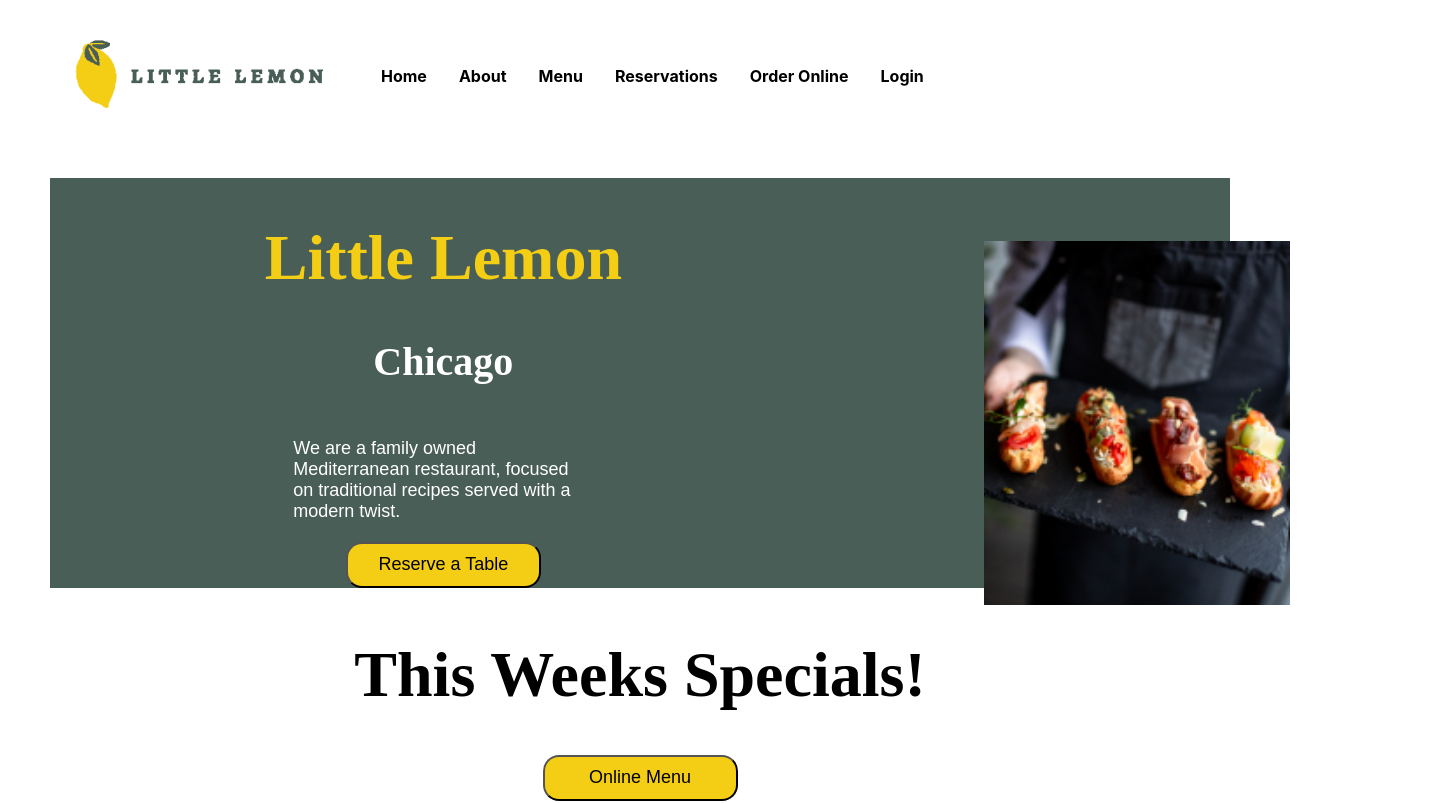
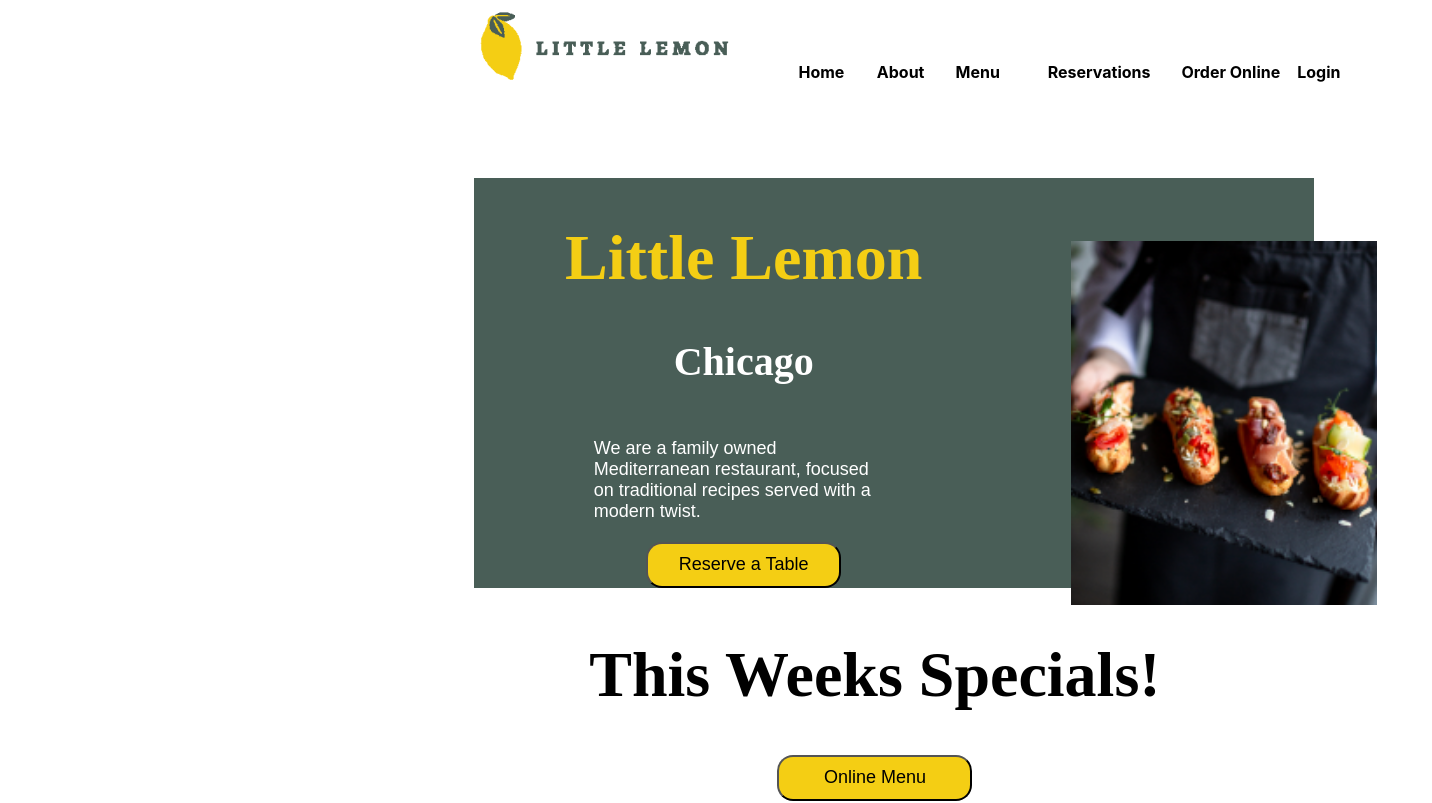
Before and after one commit to gefen87/Aug.2023, a React (Create React App) app: page / in a window 1280 px wide. Shown: the top 803 px of the page, 1432 px wide, since content can reach past the window. Built offline with nearby package versions, Linux system fonts and the light colour scheme.

Commit message:
as of 30.6 19.10 hrs

```diff
--- a/src/App.js
+++ b/src/App.js
@@ -23,7 +23,8 @@
         <button>Online Menu</button>
         <div className='part'
         style={{display:"flex", width: "200px", height: "100px",
-        margin:"12rem", gap: "5rem", alignItems: "center"}}>
+        margin:"12rem", gap: "5rem", position:"relative", left: "50%"
+        }}>
           <Aside1 />
           <Aside2 />
           <Aside3 />
--- a/src/index.css
+++ b/src/index.css
@@ -1,3 +1,9 @@
+* {
+  align-items: center;
+  justify-content: center;
+  text-align: center;
+}
+
 ul {
   line-height: 120px;
   display: flex;
@@ -7,39 +13,40 @@
   font-weight: bold;
   list-style: none;
   height: 7rem;
+  position: relative;
+  left: 25%;
 }
 
 li {
   margin-left: 1rem;
   margin-right: 1rem;
-
-
 }
 
 .main-nav a {
   text-decoration: none;
   color: inherit;
+  display: flex;
+  position: relative;
+  left: 27%;
 }
 
 main {
   background-color: #495e57;
   color: white;
   display: grid;
-  grid-template-columns: 1fr 0.5fr; /* First column for content, second column for image */
-  align-items: center; /* Align items vertically */
+  grid-template-columns: 1fr 0.5fr;
   font-size: 18px;
   font-family: Arial, Helvetica, sans-serif;
   font-weight: medium;
   margin: 50px;
+  position: relative;
+  left: 27%;
   }
 
-.main {
-  grid-column-start: 1; /* Position the content in the first column */
-}
 
 .main button {
-  grid-column: 1 / span 2; /* Span across both columns */
-  justify-self: start; /* Align the button to the left */
+  grid-column: 1 / span 2;
+  justify-self: start;
 }
 
 main p {
@@ -70,24 +77,27 @@
 
 .food {
   position: relative;
-  width: 300px; /* Set the width of the frame */
-  height: 200px; /* Set the height of the frame */
+  width: 300px;
+  height: 200px;
 }
 
 .food img {
   position: absolute;
-  top: 70%; /* Adjust the vertical position */
-  left: 100%; /* Adjust the horizontal position */
-  transform: translate(-50%, -50%); /* Center the image */
+  top: 70%;
+  left: 70%;
+  transform: translate(-50%, -50%);
 }
 
 aside {
-  background:#EDEFEE
+  background:#EDEFEE;
+
 }
 .aside > h1 {
   font-size: 64px;
   font-family: Markazi;
   font-weight: medium;
+  position: relative;
+  left: 25%;
 }
 
 .aside >  button {
@@ -96,16 +106,22 @@
   width: 195px;
   height: 46px;
   font-size: 18px;
+  position: relative;
+  left: 25%;
 }
 
 
 
 
 body {
+  display: flex;
+  min-height: 100vh;
+  flex-direction: column;
+  justify-content: center;
+  align-items: center;
   margin: 0;
-  font-family: -apple-system, BlinkMacSystemFont, 'Segoe UI', 'Roboto', 'Oxygen',
-    'Ubuntu', 'Cantarell', 'Fira Sans', 'Droid Sans', 'Helvetica Neue',
-    sans-serif;
+  font-family: -apple-system, BlinkMacSystemFont, 'Segoe UI', 'Roboto', 'Oxygen', 'Ubuntu',
+    'Cantarell', 'Fira Sans', 'Droid Sans', 'Helvetica Neue', sans-serif;
   -webkit-font-smoothing: antialiased;
   -moz-osx-font-smoothing: grayscale;
 }
```
